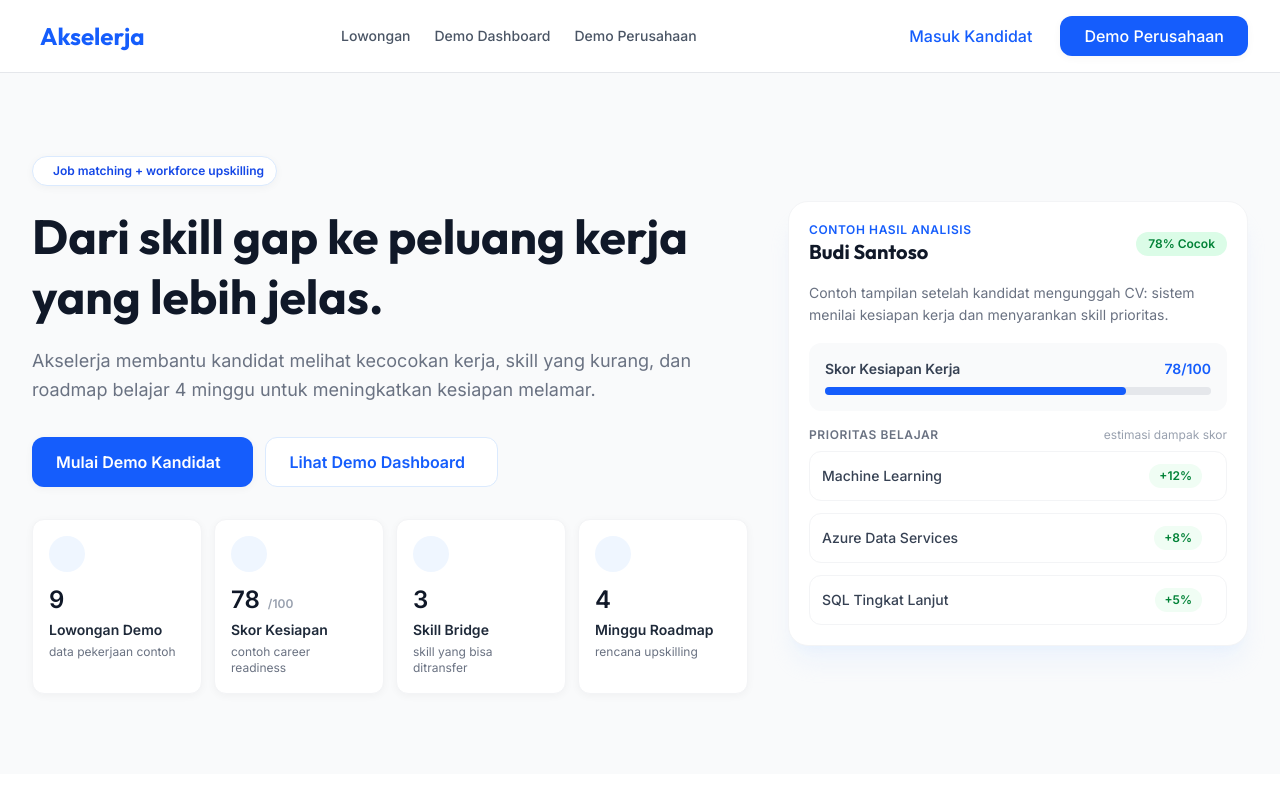
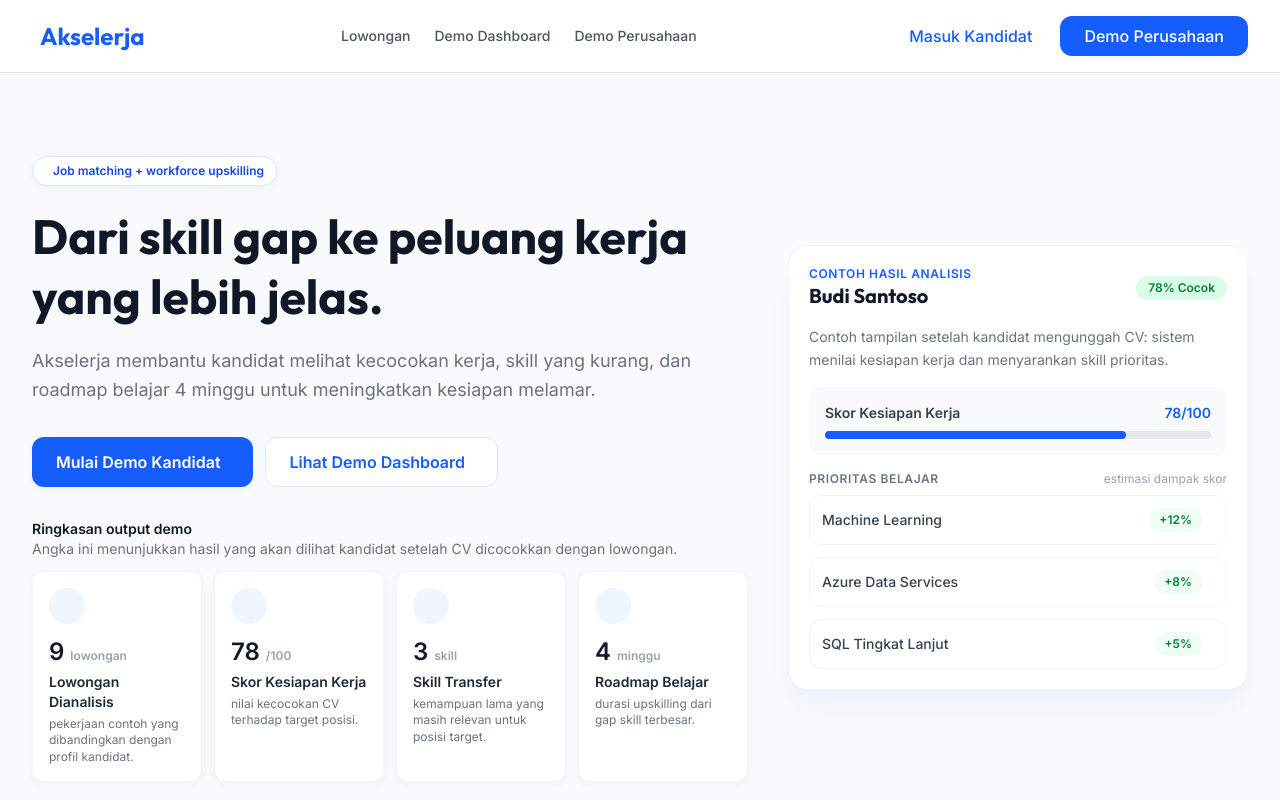
Before and after one commit to radincuyy/Akselerja, a React (Vite) app: page / in a window 1280 px wide. Shown: the top 800 px of the page. Built offline with nearby package versions, Linux system fonts and the light colour scheme; some icons are missing.

Commit message:
Clarify landing demo metrics

```diff
--- a/src/components/Landing.jsx
+++ b/src/components/Landing.jsx
@@ -7,10 +7,34 @@ const featuredJobs = [
 ];
 
 const stats = [
-  { icon: 'ph-briefcase', count: '9', label: 'Lowongan Demo', desc: 'data pekerjaan contoh' },
-  { icon: 'ph-target', count: '78', label: 'Skor Kesiapan', desc: 'contoh career readiness' },
-  { icon: 'ph-path', count: '3', label: 'Skill Bridge', desc: 'skill yang bisa ditransfer' },
-  { icon: 'ph-graduation-cap', count: '4', label: 'Minggu Roadmap', desc: 'rencana upskilling' },
+  {
+    icon: 'ph-briefcase',
+    count: '9',
+    unit: 'lowongan',
+    label: 'Lowongan Dianalisis',
+    desc: 'pekerjaan contoh yang dibandingkan dengan profil kandidat.',
+  },
+  {
+    icon: 'ph-target',
+    count: '78',
+    unit: '/100',
+    label: 'Skor Kesiapan Kerja',
+    desc: 'nilai kecocokan CV terhadap target posisi.',
+  },
+  {
+    icon: 'ph-path',
+    count: '3',
+    unit: 'skill',
+    label: 'Skill Transfer',
+    desc: 'kemampuan lama yang masih relevan untuk posisi target.',
+  },
+  {
+    icon: 'ph-graduation-cap',
+    count: '4',
+    unit: 'minggu',
+    label: 'Roadmap Belajar',
+    desc: 'durasi upskilling dari gap skill terbesar.',
+  },
 ];
 
 const getRoleLabel = (role) => (role === 'company' ? 'Perusahaan' : 'Kandidat');
@@ -94,15 +118,20 @@ function Hero({ onNavigate }) {
             </button>
           </div>
 
-          <div className="grid grid-cols-2 sm:grid-cols-4 gap-3">
+          <div className="mb-3">
+            <p className="text-sm font-bold text-gray-900">Ringkasan output demo</p>
+            <p className="text-sm text-gray-500">Angka ini menunjukkan hasil yang akan dilihat kandidat setelah CV dicocokkan dengan lowongan.</p>
+          </div>
+
+          <div className="grid grid-cols-1 sm:grid-cols-2 xl:grid-cols-4 gap-3">
             {stats.map((item) => (
               <div key={item.label} className="rounded-xl border border-gray-100 bg-white p-4 shadow-sm">
                 <div className="mb-3 flex h-9 w-9 items-center justify-center rounded-lg bg-blue-50 text-blue-600">
                   <i className={`ph ${item.icon} text-xl`}></i>
                 </div>
-                <div className="flex items-baseline gap-2">
+                <div className="flex items-baseline gap-1.5">
                   <span className="text-2xl font-bold text-gray-900">{item.count}</span>
-                  {item.label === 'Skor Kesiapan' && <span className="text-xs font-semibold text-gray-400">/100</span>}
+                  <span className="text-xs font-semibold text-gray-400">{item.unit}</span>
                 </div>
                 <div className="mt-1 text-sm font-semibold text-gray-800">{item.label}</div>
                 <div className="mt-1 text-xs leading-snug text-gray-500">{item.desc}</div>
```
